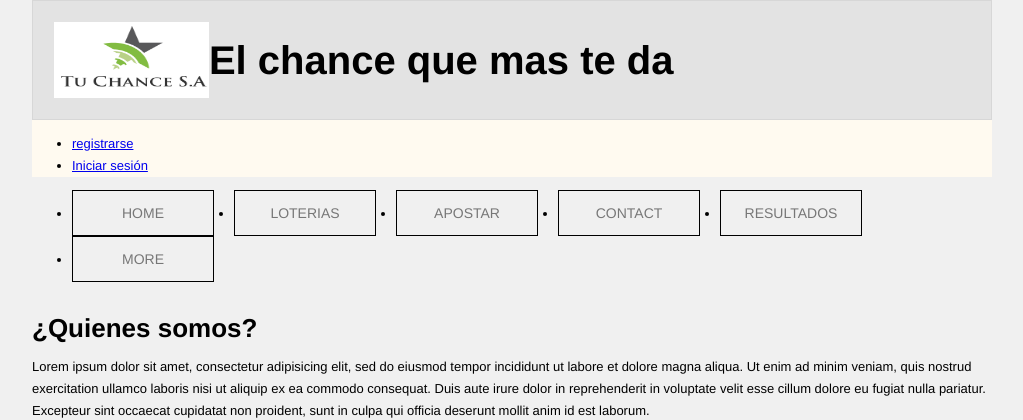
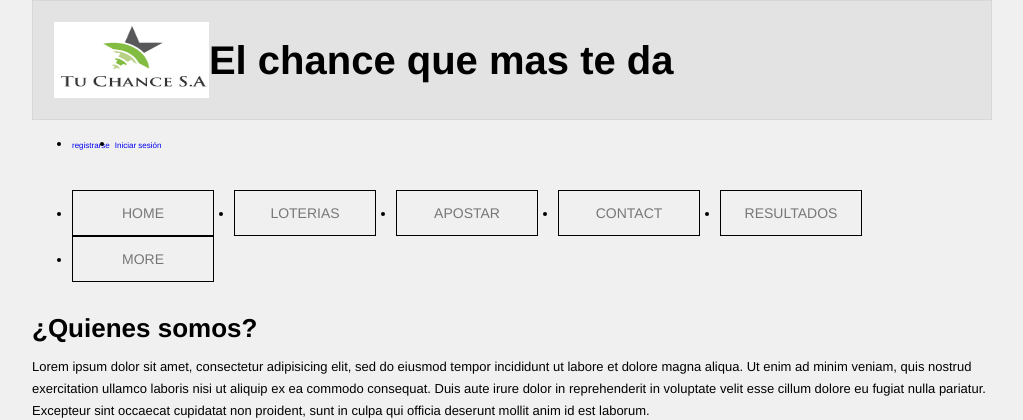
Before and after one commit to luchoestvalencia/proyectophp, a PHP site: page / in a window 1280 px wide. Shown: the top 420 px of the page, without its empty margins (128-1151 px from the left). Run offline with PHP 8.4, Linux system fonts and the light colour scheme.

Commit message:
mejoras de visualizacion

```diff
--- a/css/main.css
+++ b/css/main.css
@@ -86,6 +86,21 @@
         color: #fff;
 
     }
+    #registro ul li {
+    	float: left;
+
+    }
+
+       #registro ul li a {
+        display: block;
+        margin-right: 5px;
+
+        font-size: 8px;
+
+        /*Define el espacio entre las lineas de texto.*/
+        line-height: 5px;
+        text-align: center;
+        text-decoration: none;
 
 
     footer p {
--- a/index.html
+++ b/index.html
@@ -10,13 +10,15 @@
 			<div id="slogan"></div>
 			<div id="aside"><h1>El chance que mas te da</h1></div>
 		</div>
-		<nav>
+		<nav id="registro">
 			<ul>
 				<li><a href="#">registrarse</a></li>
 				<li><a href="#">Iniciar sesión</a></li>
 			</ul>
 		</nav>
 	</header>
+	</br>
+	</br>
 	<nav id="menu">
 		<ul>
 			<li><a href="#">HOME</a></li>
```
